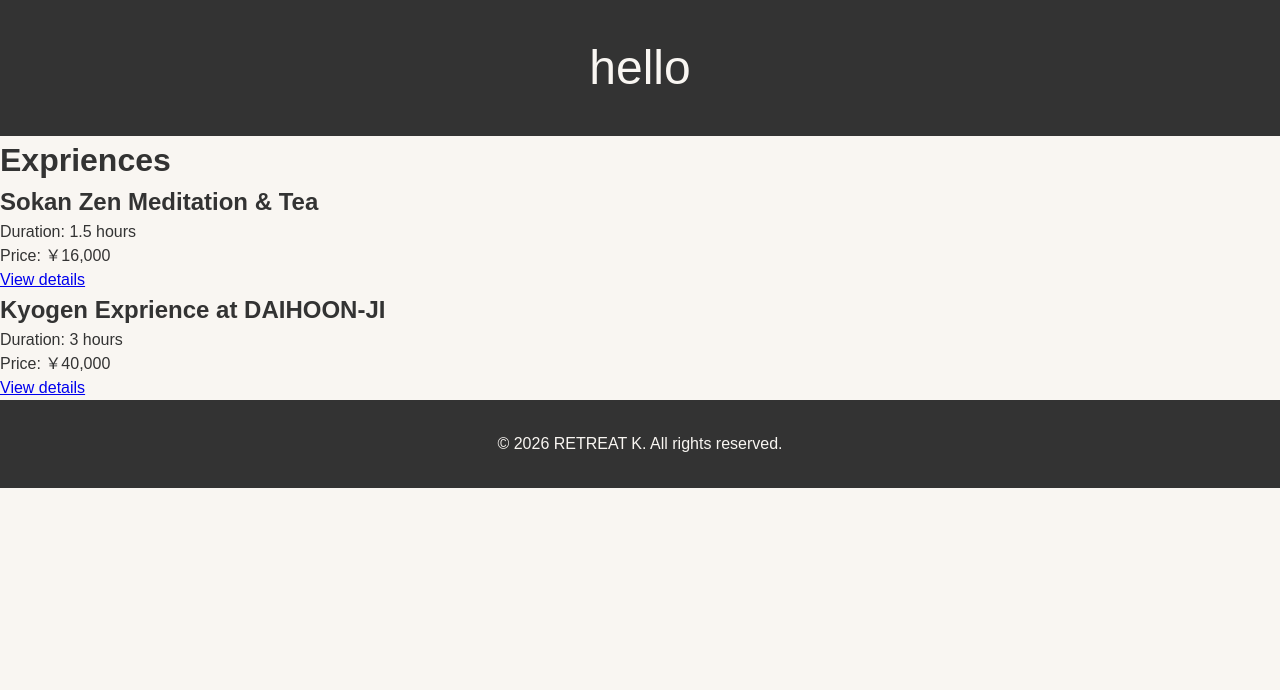
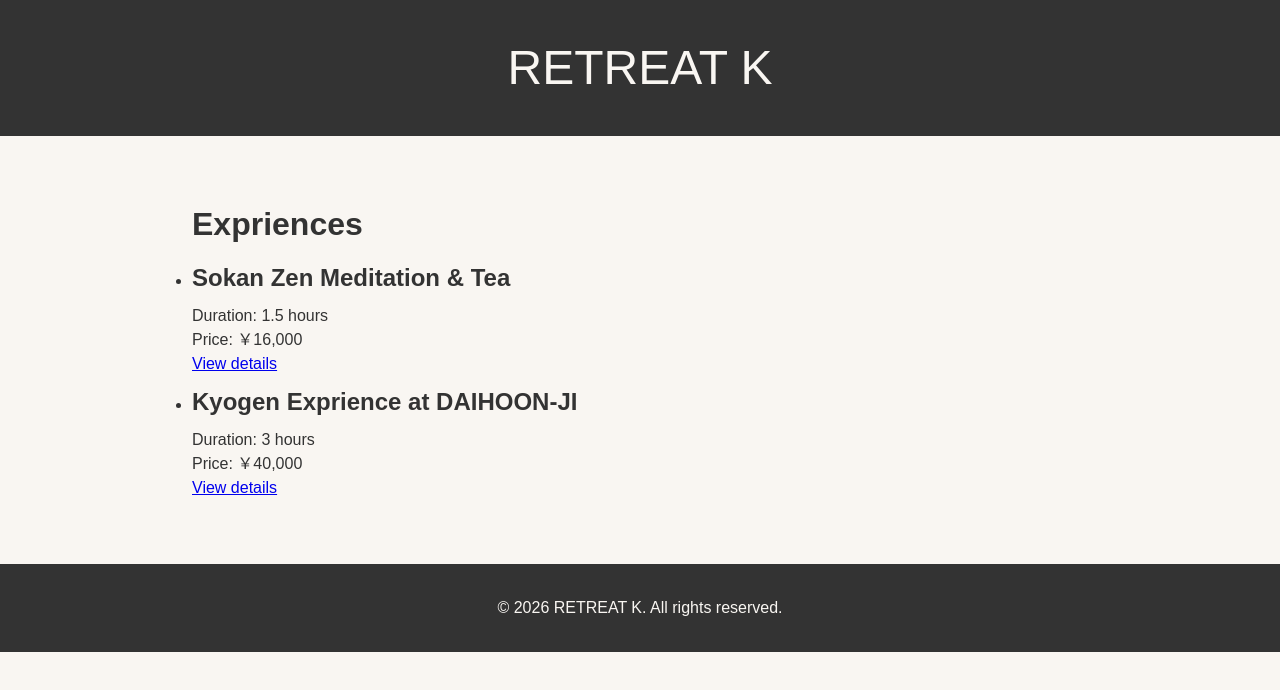
Before and after one commit to StudioQuad9/RETREAT_K, a Next.js app: page /experiences in a window 1280 px wide. Shown: the top 690 px of the page. Built offline with nearby package versions, Linux system fonts and the light colour scheme; a web font is replaced by a local one.

Commit message:
modify readme

```diff
--- a/src/app/experiences/page.jsx
+++ b/src/app/experiences/page.jsx
@@ -17,7 +17,7 @@ export default function ExperiencesPage() {
             <div className="price">
               Price: ￥{experience.priceJPY.toLocaleString()}
             </div>
-            <Link href={`/experience/${experience.slug}`}>View details</Link>
+            <Link href={`/experiences/${experience.slug}`}>View details</Link>
           </li>
         ))}
       </ul>
--- a/src/app/globals.scss
+++ b/src/app/globals.scss
@@ -20,8 +20,37 @@ body {
   -moz-osx-font-smoothing: grayscale;
 }
 
-.container {
+main {
   @include content-width;
+  padding: 32px $pad;
+}
+
+section {
+  margin-top: 24px;
+}
+
+h1 {
+  margin-bottom: 12px;
+}
+
+h2 {
+  margin-top: 8px;
+  margin-bottom: 8px;
+}
+
+.para {
+  line-height: 1.7;
+}
+
+label {
+  display: block;
+  margin-top: 14px
+}
+
+input {
+  width: 100%;
+  padding: 10px 12px;
+  margin-top: 6px;
 }
 
 // p {
--- a/src/components/layout/Header/index.jsx
+++ b/src/components/layout/Header/index.jsx
@@ -5,7 +5,7 @@ import styles from "./Header.module.scss";
 export default function Header() {
   return (
     <header className={styles.header}>
-      hello
+      RETREAT K
     </header>
   );
 }
--- a/src/styles/shared/_variables.scss
+++ b/src/styles/shared/_variables.scss
@@ -48,3 +48,5 @@ $fw-bold: 700;
 $lh-tight: 1.25;
 $lh-normal: 1.5;
 $lh-relaxed: 1.75;
+
+$pad: 20px;
```
Also changed, not shown: 1 other file (tests, documents, lock files or other folders).
